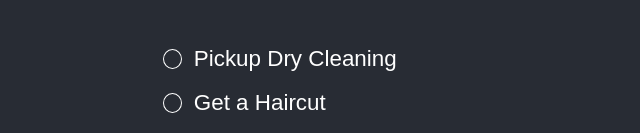
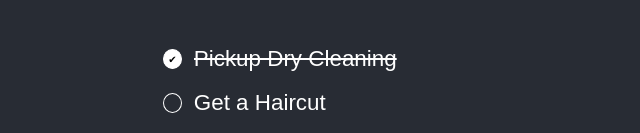
Before and after one commit to dylansalay/react-hooks-todos, a React (Create React App) app: page / in a window 1280 px wide. Shown: the part 307-440 px from the top of the page, without its empty margins (227-867 px from the left). Built offline with nearby package versions, Linux system fonts and the light colour scheme.

Commit message:
complete todo

```diff
--- a/src/App.js
+++ b/src/App.js
@@ -28,14 +28,6 @@
     }
   }
 
-  function removeTodoAtIndex(i) {
-    if (i === 0 && todos.length === 1) return;
-    setTodos(todos => todos.slice(0, i).concat(todos.slice(i + 1, todos.length)));
-    setTimeout(() => {
-      document.forms[0].elements[i - 1].focus();
-    }, 0);
-  }
-
   function createTodoAtIndex(e, i) {
     const newTodos = [...todos];
     newTodos.splice(i + 1, 0, {
@@ -53,6 +45,21 @@
     newTodos[i].content = e.target.value;
     setTodos(newTodos);
   }
+
+  function removeTodoAtIndex(i) {
+    if (i === 0 && todos.length === 1) return;
+    setTodos(todos => todos.slice(0, i).concat(todos.slice(i + 1, todos.length)));
+    setTimeout(() => {
+      document.forms[0].elements[i - 1].focus();
+    }, 0);
+  }
+
+  function toggleTodoCompleteAtIndex(index) {
+    const temporaryTodos = [...todos];
+    temporaryTodos[index].isCompleted = !temporaryTodos[index].isCompleted;
+    setTodos(temporaryTodos);
+  }
+
   return (
     <div className="app">
       <div className="header">
@@ -61,9 +68,18 @@
       <form className="todo-list">
         <ul>
           {todos.map((todo, i) => (
-            <div className="todo">
-              <div className="checkbox" />
-              <input type="text" value={todo.content} onKeyDown={e => handleKeyDown(e, i)} />
+            <div className={`todo ${todo.isCompleted && 'todo-is-completed'}`}>
+              <div className={'checkbox'} onClick={() => toggleTodoCompleteAtIndex(i)}>
+                {todo.isCompleted && (
+                  <span>&#x2714;</span>
+                )}
+              </div>
+              <input
+                type="text"
+                value={todo.content}
+                onKeyDown={e => handleKeyDown(e, i)}
+                onChange={e => updateTodoAtIndex(e, i)}
+              />
             </div>
           ))}
         </ul>
```
Lines whose indentation alone changed are shown as unchanged.
